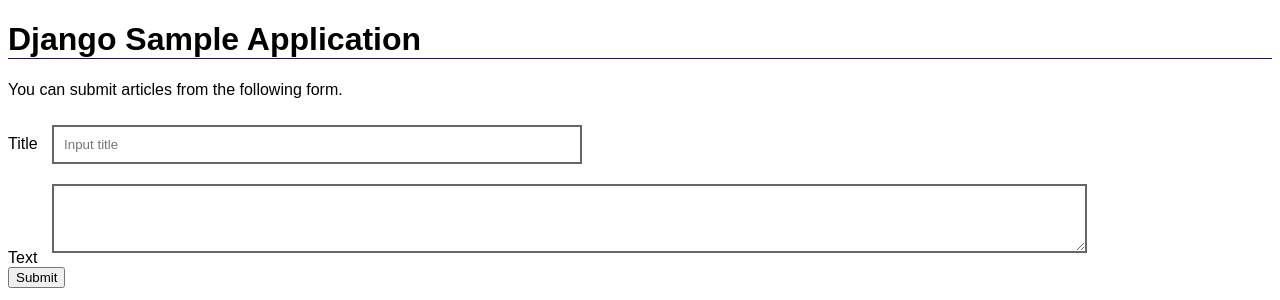
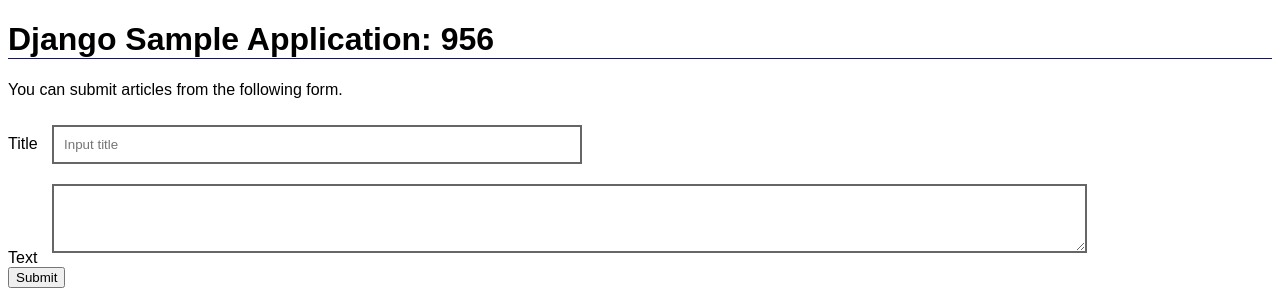
Before and after one commit to fair789/blog_sample, a Django app: page / in a window 1280 px wide. Shown: the part 68-368 px from the top of the page. Run offline with Django 5.2, Linux system fonts and the light colour scheme; data comes from the database, SQL or seed files in the repository.

Commit message:
change
change

```diff
--- a/blog/templates/blog/index.html
+++ b/blog/templates/blog/index.html
@@ -11,7 +11,7 @@
       <img src="{% static 'blog/img/iniad.png' %}" alt="Logo">
     </div>
 
-    <h1>Django Sample Application</h1>
+    <h1>Django Sample Application: 956</h1>
     <p>You can submit articles from the following form.</p>
     <form action="{% url 'index' %}" method="post">
       {% csrf_token %}
```
